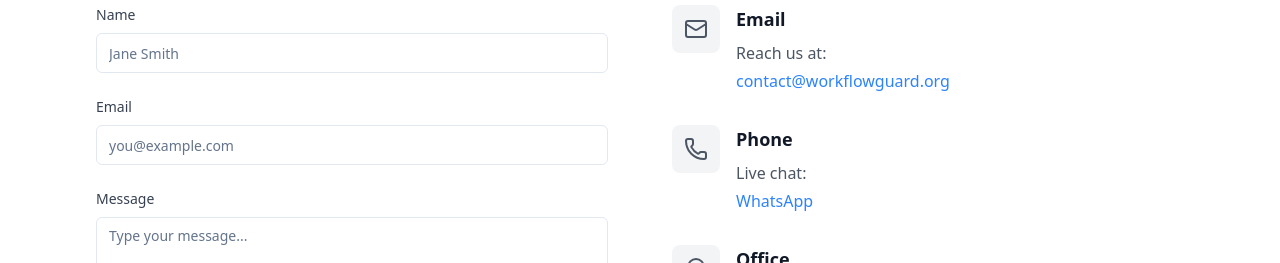
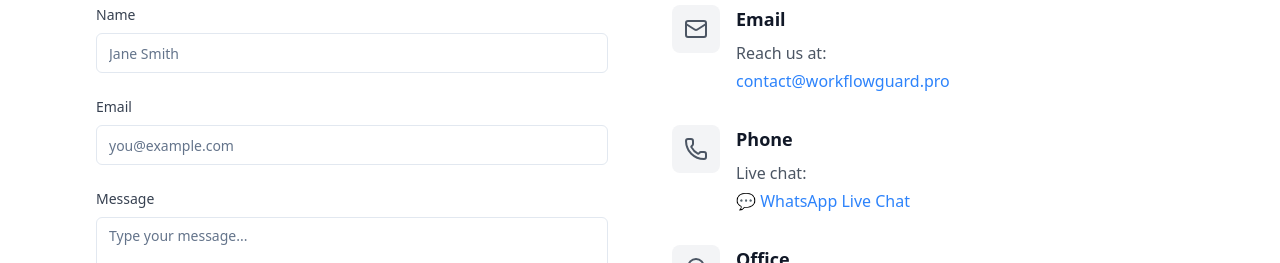
Before and after one commit to riishi101/landingpage_workflowguard, a React (Vite) app: page /contact in a window 1280 px wide. Shown: the part 361-624 px from the top of the page. Built offline with nearby package versions, Linux system fonts and the light colour scheme.

Commit message:
Enhance WhatsApp integration with pre-filled message and update email to .pro domain

```diff
--- a/client/pages/Contact.tsx
+++ b/client/pages/Contact.tsx
@@ -97,7 +97,7 @@ export default function Contact() {
                   href="mailto:contact@workflowguard.org"
                   className="text-workflowguard-purple hover:underline"
                 >
-                  contact@workflowguard.org
+                  contact@workflowguard.pro
                 </a>
               </div>
             </div>
@@ -112,12 +112,12 @@ export default function Contact() {
                 </h3>
                 <p className="text-gray-600 mb-1">Live chat:</p>
                 <a
-                  href="https://wa.me/14155238886"
+                  href="https://wa.me/14155238886?text=Hi%20WorkflowGuard%20team!%20I%27m%20interested%20in%20your%20HubSpot%20workflow%20protection%20service.%20I%20found%20you%20through%20your%20landing%20page."
                   target="_blank"
                   rel="noopener noreferrer"
-                  className="text-workflowguard-purple hover:underline"
+                  className="text-workflowguard-purple hover:underline inline-flex items-center gap-1"
                 >
-                  WhatsApp
+                  💬 WhatsApp Live Chat
                 </a>
               </div>
             </div>
```
